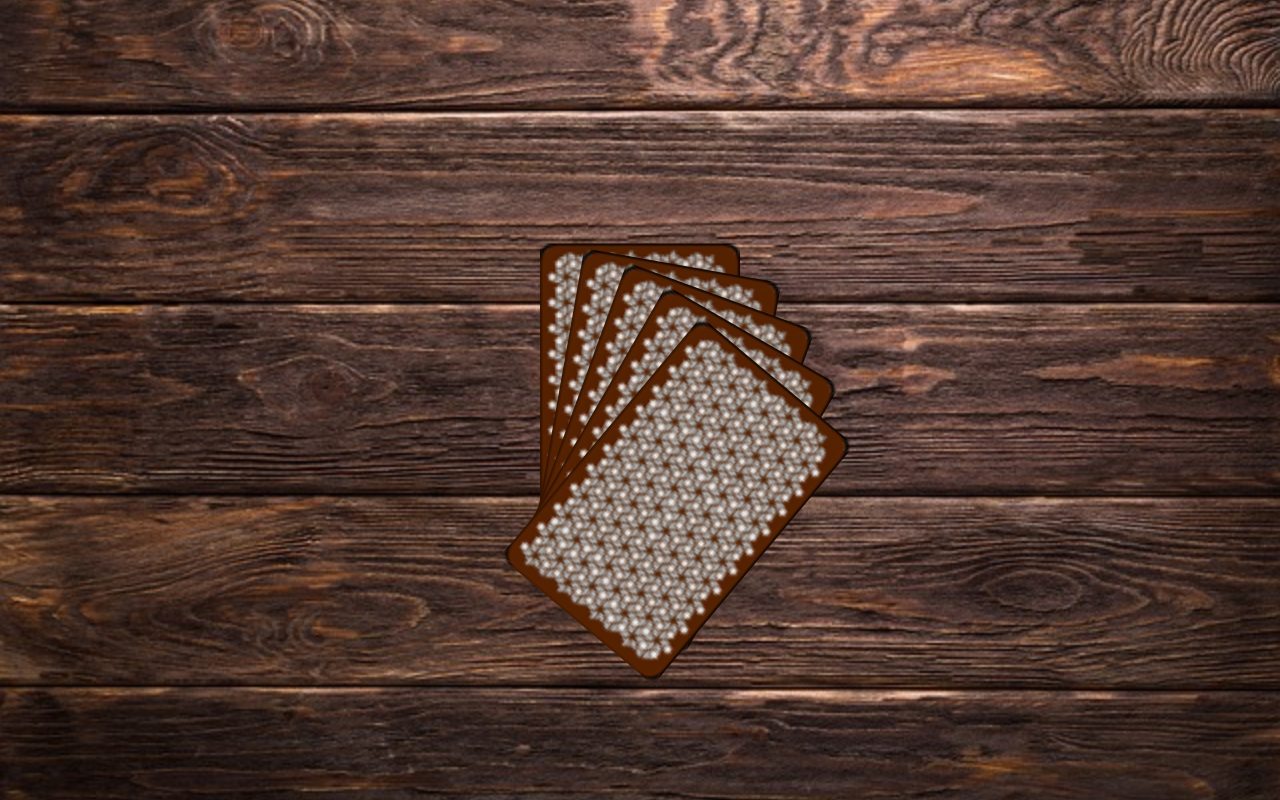
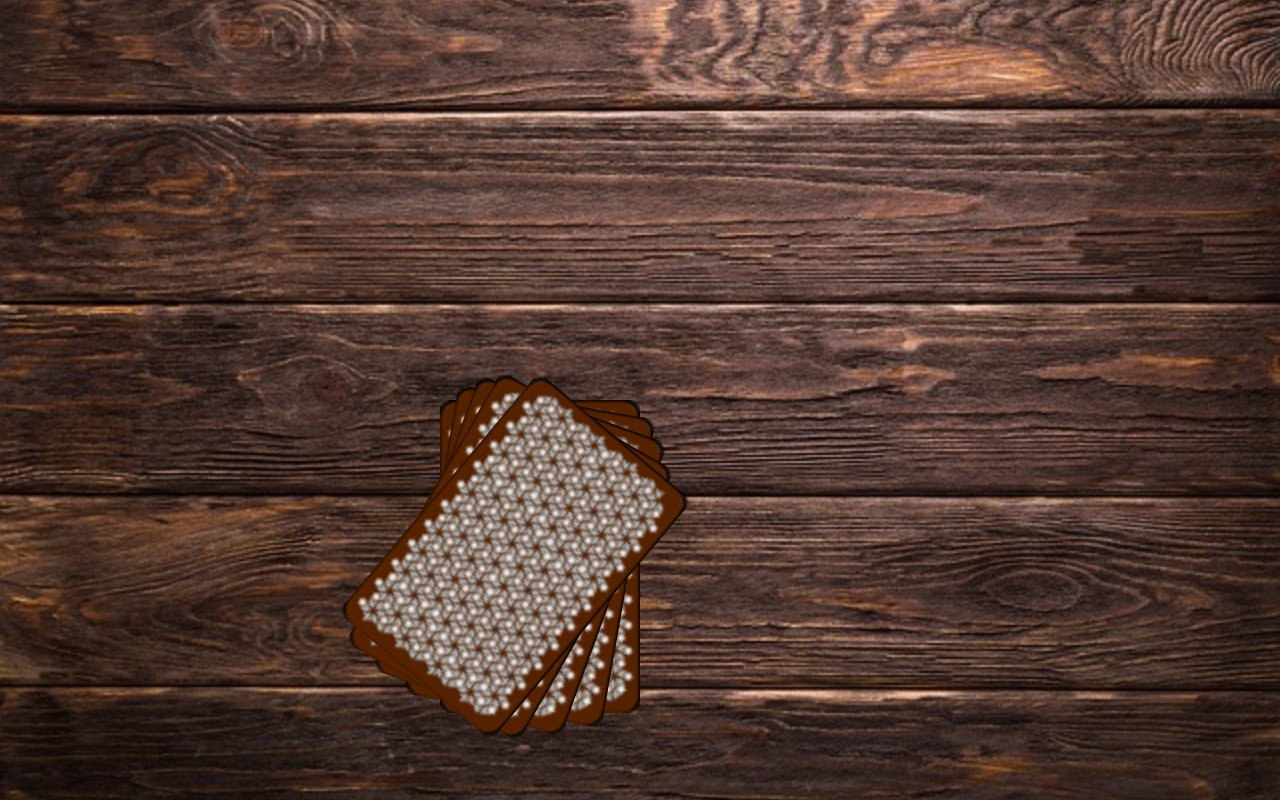
Before and after one commit to HoferDavid/ringoffire, an Angular app: page /game in a window 1280 px wide. Built offline with nearby package versions, Linux system fonts and the light colour scheme.

Commit message:
Take Card Animation

```diff
--- a/src/app/game/game.component.html
+++ b/src/app/game/game.component.html
@@ -2,10 +2,13 @@
 
     <div class="cardStack" [ngStyle]="{'color': 'blue'}">
 
-        @for(count of [0, 1, 2, 3, 4]; track count; let i = $index) {
+        @for(count of [0, 1, 2, 3]; track count; let i = $index) {
             <img [ngStyle]="{'right.px': i * 10, 'rotate.deg': i * 10}" src="/assets/img/cards/card_cover.png" alt="">
         }
-
+        <img (click)="takeCard()" class="cardOnTop" style="right: 25px; rotate:  40deg;" src="/assets/img/cards/card_cover.png" alt="">
+        @if(takeCardAnimation) {
+            <img (click)="takeCard()" class="takeCard" style="right: 25px; rotate:  40deg;" src="/assets/img/cards/ace_1.png" alt="">
+        }
 
     </div>
 
--- a/src/app/game/game.component.scss
+++ b/src/app/game/game.component.scss
@@ -16,6 +16,31 @@
     > img {
         width: 200px;
         position: absolute;
-        transform: translate(50%, -50%);
+        // transform: translate(50%, -50%);
     }
 }
+
+.cardOnTop {
+    cursor: pointer;
+    transition: all 125ms ease-in-out;
+    &:hover {
+        transform: scale(1.1) translateY(-10px);
+    }
+}
+
+.takeCard {
+    animation: takeCardAnimation 1.2s ease-in-out;
+    transform: scale(1.2) translateX(200px) translateY(-400px) rotate(-10deg);
+}
+
+@keyframes takeCardAnimation {
+    0% {
+        transform: scale(1);
+    }
+    30% {
+        transform: scale(1.6) rotate(-45deg);
+    }
+    100% {
+        transform: scale(1.2) translateX(200px) translateY(-400px) rotate(-10deg);
+    }
+}
--- a/src/app/game/game.component.ts
+++ b/src/app/game/game.component.ts
@@ -10,4 +10,13 @@ import { Component } from '@angular/core';
 })
 export class GameComponent {
 
+  takeCardAnimation = false;
+
+
+  takeCard() {
+    console.log('takecard');
+
+    this.takeCardAnimation = true;
+  }
+
 }
```
